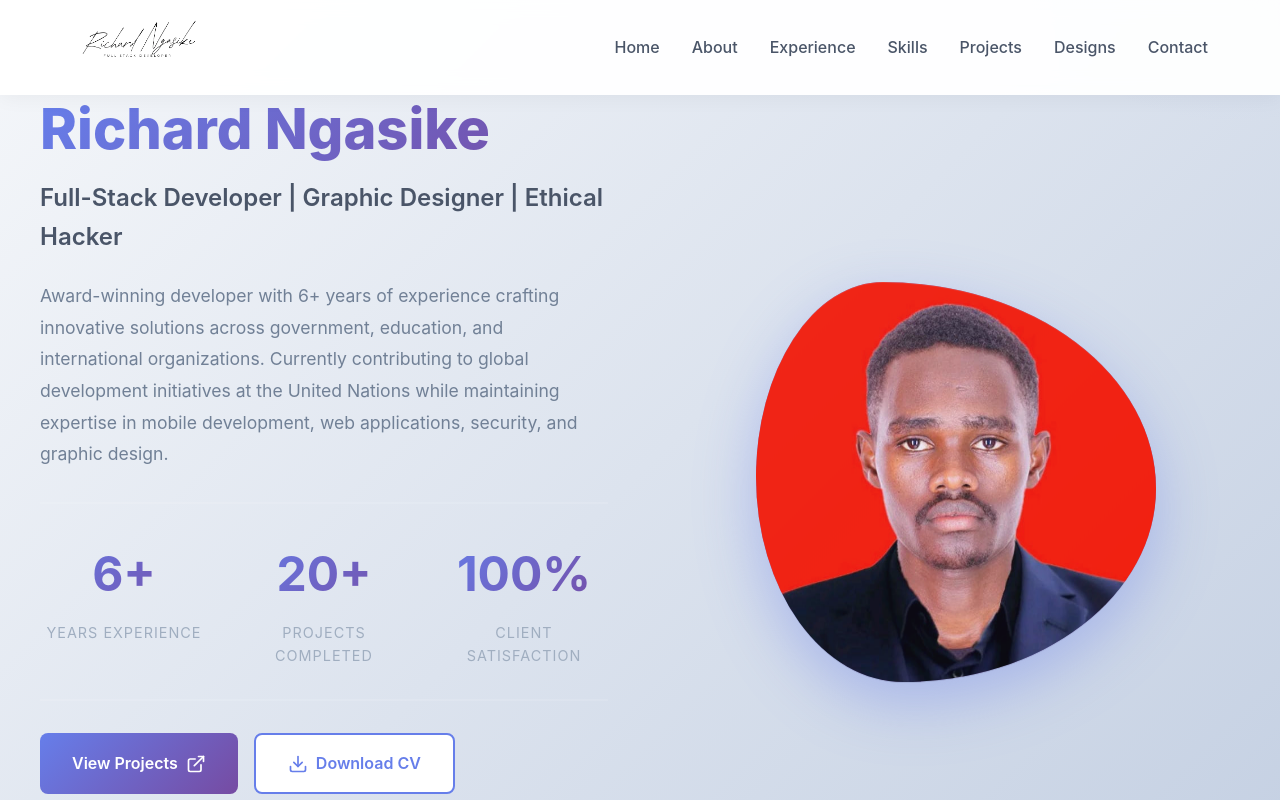
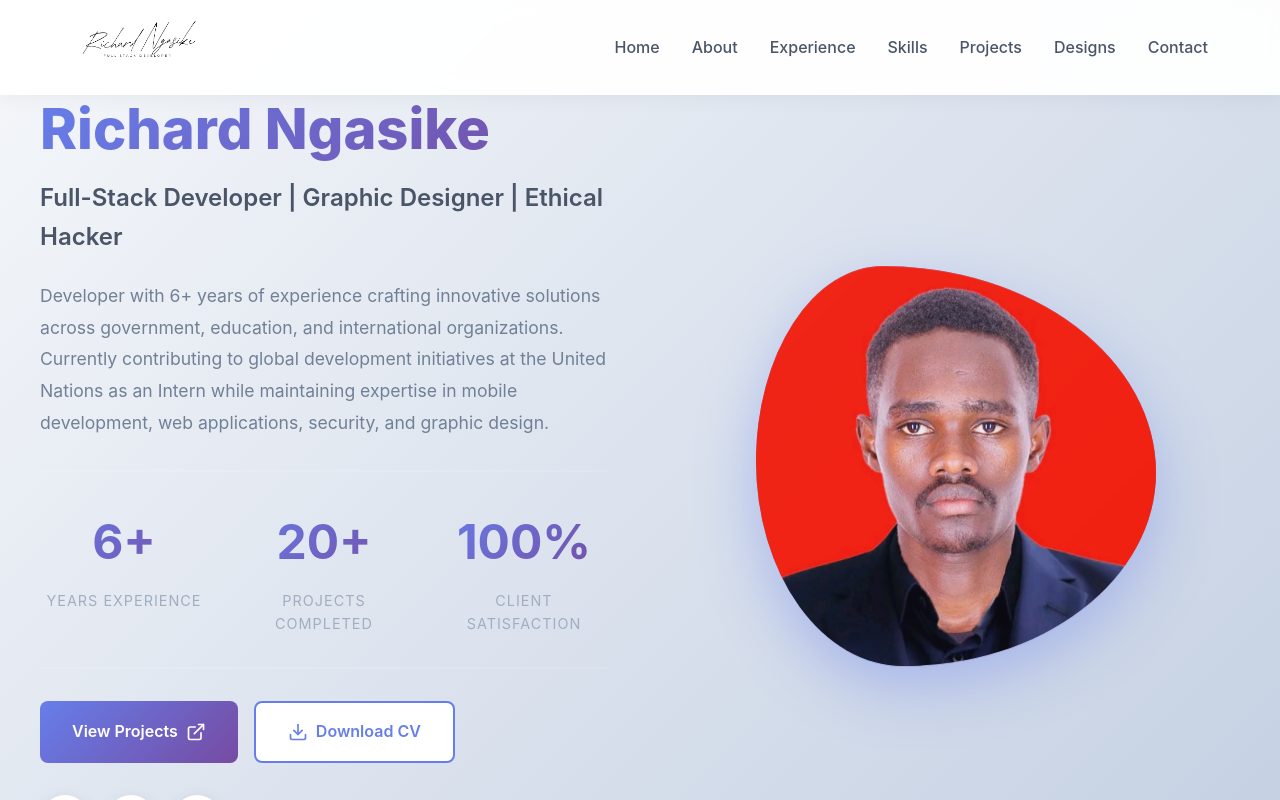
Before and after one commit to richardngasike/nextjs-portfolio, a Next.js app: page / in a window 1280 px wide. Shown: the top 800 px of the page. Built offline with nearby package versions, Linux system fonts and the light colour scheme.

Commit message:
Update: editing UN desc

```diff
--- a/src/app/page.js
+++ b/src/app/page.js
@@ -95,9 +95,9 @@ const Portfolio = () => {
             <h1>Richard Ngasike</h1>
             <div className="subtitle">Full-Stack Developer | Graphic Designer | Ethical Hacker</div>
             <p>
-              Award-winning developer with 6+ years of experience crafting innovative solutions
+              Developer with 6+ years of experience crafting innovative solutions
               across government, education, and international organizations. Currently contributing
-              to global development initiatives at the United Nations while maintaining expertise
+              to global development initiatives at the United Nations as an Intern while maintaining expertise
               in mobile development, web applications, security, and graphic design.
             </p>
             <div className="hero-stats">
```
